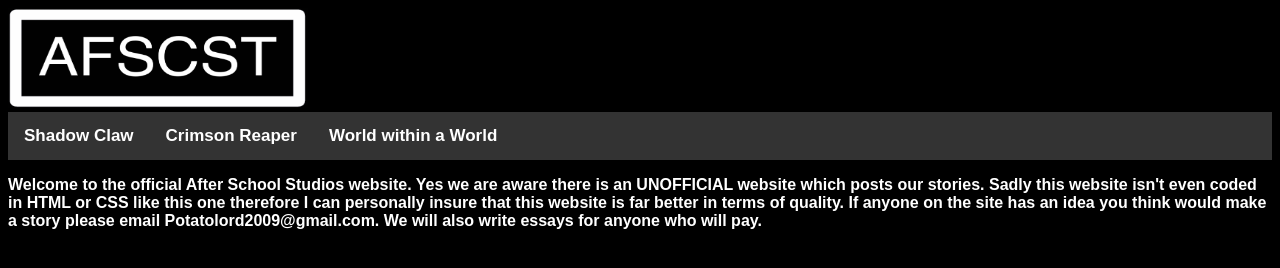
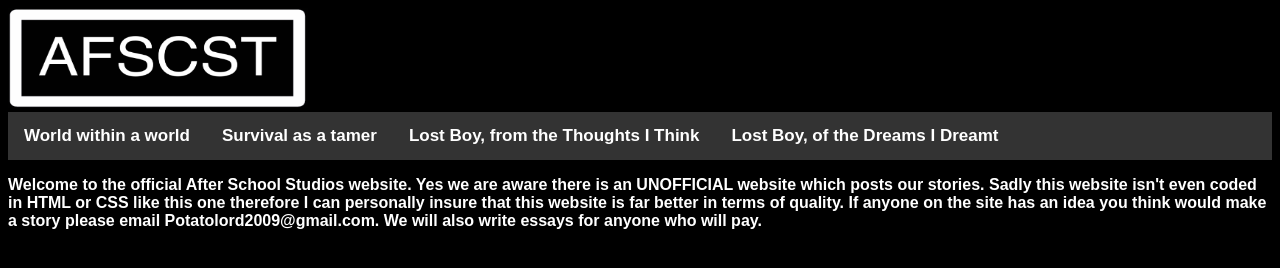
Before and after one commit to Potato-constellation/AFSCST, a plain HTML site: page index.html in a window 1280 px wide. Drawn offline with Linux system fonts and the light colour scheme.

Commit message:
Update index.html

```diff
--- a/index.html
+++ b/index.html
@@ -7,9 +7,10 @@
 <link rel=stylesheet href=style.css>
 <b>
 <div class="topnav">
-<a href=sc.html>Shadow Claw</a>
-<a href=cr.html>Crimson Reaper</a>
-<a href=wwaw.html>World within a World</a>
+<a href=wwaw.html>World within a world</a>
+<a href=saat.html>Survival as a tamer</a>
+<a href=lbofttit.html>Lost Boy, from the Thoughts I Think</a>
+<a href=lbotdid.html>Lost Boy, of the Dreams I Dreamt</a>
 </div>
 </head>
 <body>
```
